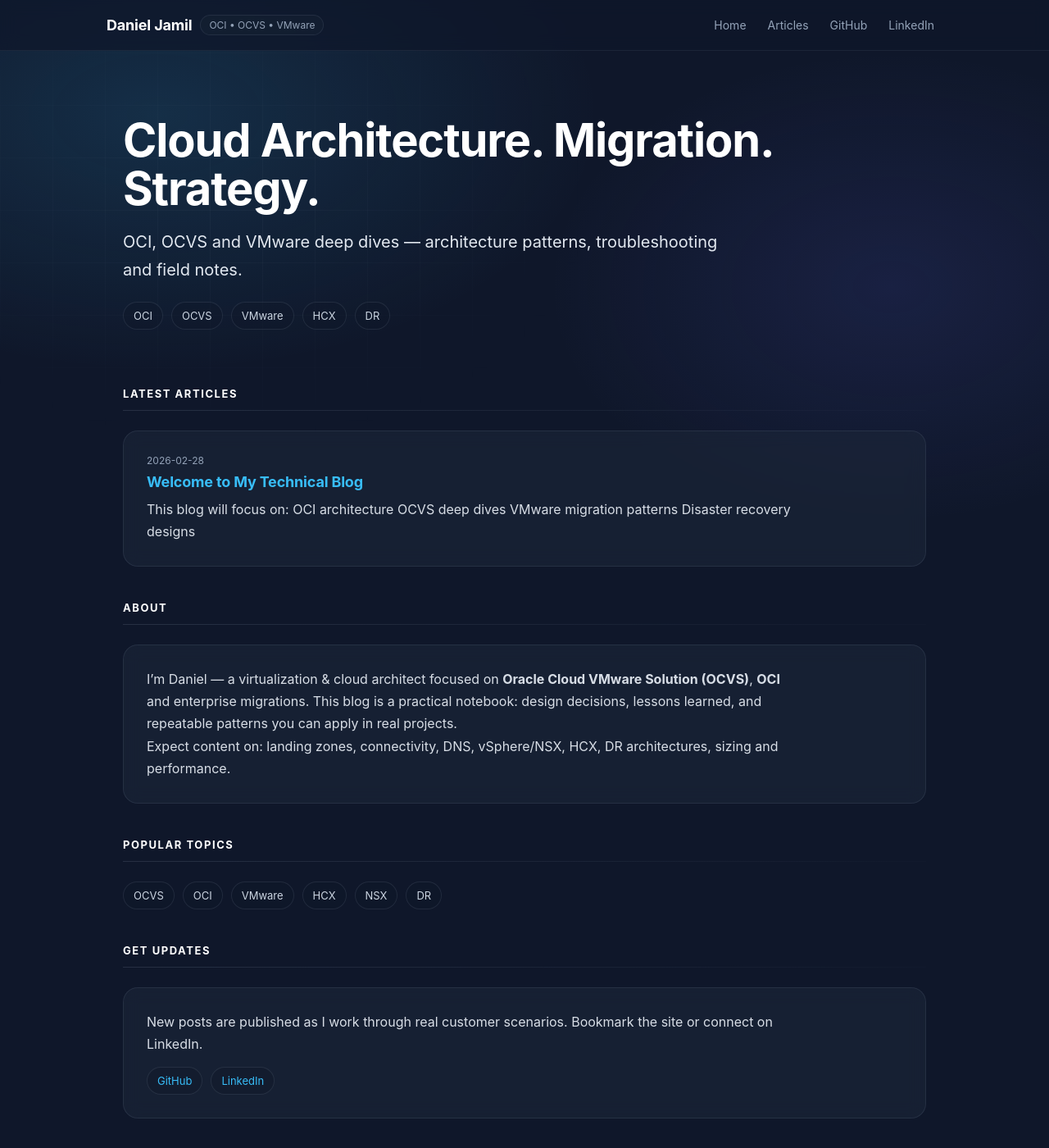
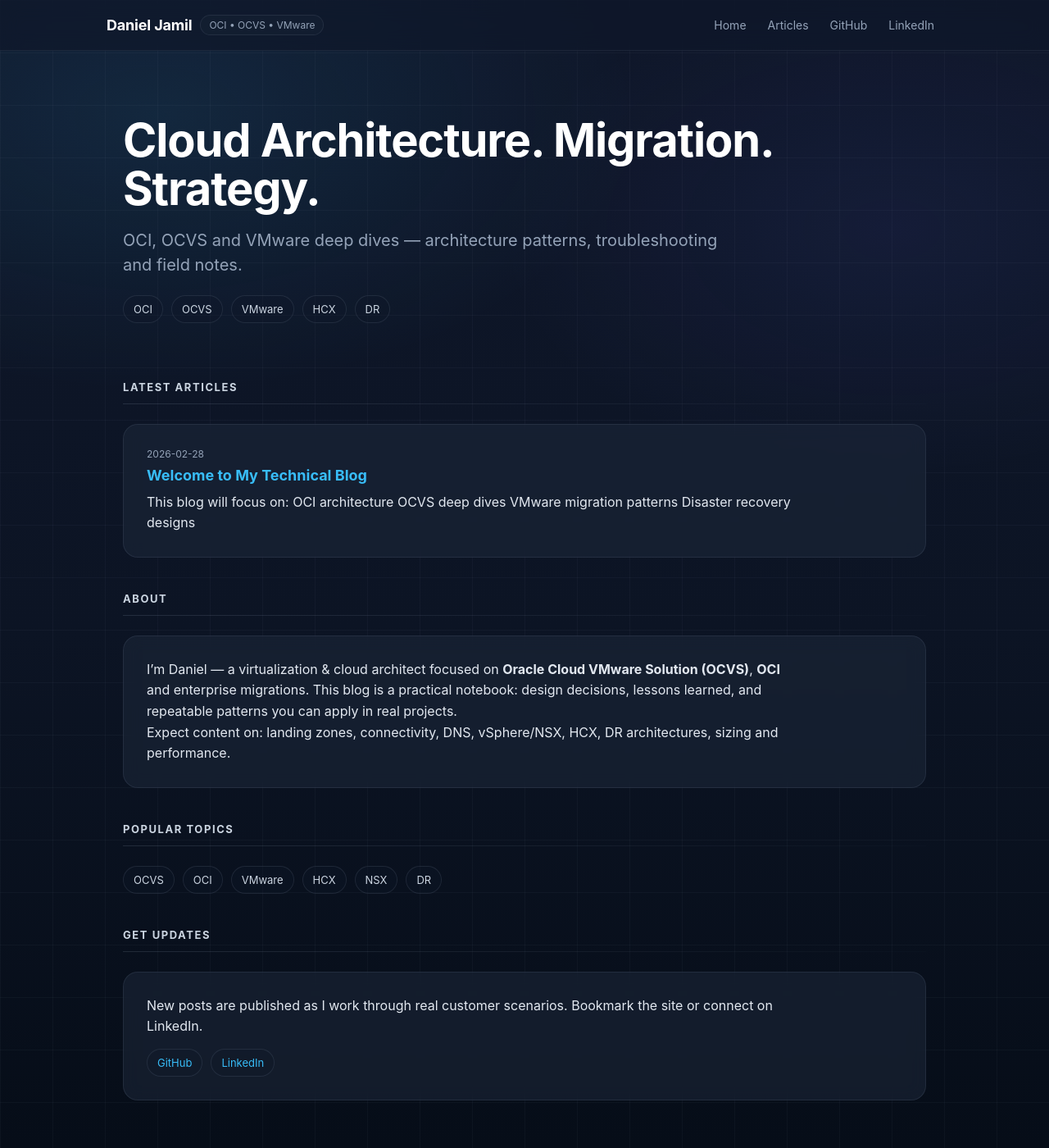
Before and after one commit to Daniel-Jamil/danieljamil.github.io, a Jekyll site: the page built from index.md, in a window 1280 px wide and 1400 px high. Shown: the whole window at 82% size. Built offline with Jekyll 4.4.1, drawn with Linux system fonts in a browser that asks for light colours.

Commit message:
Update style.css

```diff
--- a/assets/css/style.css
+++ b/assets/css/style.css
@@ -1,18 +1,26 @@
-/* ===== Base ===== */
+/* ===============================
+   Daniel Jamil — Dramatic Enterprise Dark Theme
+================================= */
+
 :root{
-  --bg: #0f172a;
+  --bg-top: #0f172a;
+  --bg-mid: #0c1424;
+  --bg-bottom: #060d18;
+
   --text: #e2e8f0;
   --muted: #94a3b8;
   --line: rgba(148,163,184,0.14);
   --card: rgba(30,41,59,0.55);
-  --card2: rgba(15,23,42,0.35);
   --accent: #38bdf8;
 }
 
 *{ box-sizing: border-box; }
 html, body{ height: 100%; }
 
-/* Layout: footer zawsze na dole */
+/* ===============================
+   Layout + Background
+================================= */
+
 body{
   margin: 0;
   min-height: 100vh;
@@ -23,51 +31,71 @@
   color: var(--text);
 
   background:
-    radial-gradient(900px 520px at 15% 10%, rgba(56,189,248,0.14), transparent 60%),
-    radial-gradient(760px 520px at 85% 25%, rgba(99,102,241,0.12), transparent 55%),
-    var(--bg);
+    /* subtle light top glow */
+    radial-gradient(900px 520px at 15% 10%, rgba(56,189,248,0.10), transparent 65%),
+    radial-gradient(800px 500px at 85% 20%, rgba(99,102,241,0.08), transparent 60%),
+
+    /* dramatic vertical depth */
+    linear-gradient(
+      to bottom,
+      var(--bg-top) 0%,
+      var(--bg-mid) 55%,
+      var(--bg-bottom) 100%
+    );
 }
 
-/* Subtelna siatka w tle */
+/* Subtle grid visible across page */
 body::before{
   content:"";
   position: fixed;
   inset: 0;
   pointer-events: none;
   z-index: 0;
+
   background-image:
-    linear-gradient(rgba(148,163,184,0.06) 1px, transparent 1px),
-    linear-gradient(90deg, rgba(148,163,184,0.06) 1px, transparent 1px);
+    linear-gradient(rgba(148,163,184,0.05) 1px, transparent 1px),
+    linear-gradient(90deg, rgba(148,163,184,0.05) 1px, transparent 1px);
   background-size: 64px 64px;
-  mask-image: radial-gradient(640px 420px at 22% 18%, #000, transparent 70%);
 }
 
-/* Wszystko nad tłem */
-.navbar, .container, .footer, main{ position: relative; z-index: 1; }
+/* Everything above background */
+.navbar, .container, .footer, main{
+  position: relative;
+  z-index: 1;
+}
 
 .main{ flex: 1; }
 
-/* Links (bez fioletowych visited) */
+/* ===============================
+   Links
+================================= */
+
 a{ color: var(--accent); text-decoration: none; }
 a:hover{ opacity: 0.95; }
 a:visited{ color: var(--accent); }
 
-/* Container */
+/* ===============================
+   Container
+================================= */
+
 .container{
   max-width: 1020px;
   margin: 0 auto;
   padding: 28px 20px;
 }
 
-/* ===== Navbar ===== */
+/* ===============================
+   Navbar
+================================= */
+
 .navbar{
   position: sticky;
   top: 0;
   z-index: 50;
   border-bottom: 1px solid rgba(148,163,184,0.10);
-  background: rgba(15,23,42,0.72);
-  backdrop-filter: blur(10px);
-  -webkit-backdrop-filter: blur(10px);
+  background: rgba(15,23,42,0.70);
+  backdrop-filter: blur(12px);
+  -webkit-backdrop-filter: blur(12px);
 }
 
 .nav-content{
@@ -119,9 +147,12 @@
   background: rgba(30,41,59,0.55);
 }
 
-/* ===== Hero ===== */
+/* ===============================
+   Hero
+================================= */
+
 .hero{
-  padding: 52px 0 28px 0; /* mniej pustki */
+  padding: 52px 0 28px 0;
 }
 
 .hero h1{
@@ -155,7 +186,7 @@
   border-radius: 999px;
   color: #cbd5e1;
   font-size: 13px;
-  transition: transform .15s ease, border-color .15s ease, background .15s ease, color .15s ease;
+  transition: transform .15s ease, border-color .15s ease, background .15s ease;
 }
 
 .badge:hover{
@@ -165,7 +196,10 @@
   color: var(--text);
 }
 
-/* ===== Sections ===== */
+/* ===============================
+   Sections
+================================= */
+
 .section-title{
   margin-top: 42px;
   margin-bottom: 14px;
@@ -185,11 +219,13 @@
   background: linear-gradient(90deg, rgba(148,163,184,0.18), rgba(148,163,184,0.02));
 }
 
-/* ===== Cards / Posts ===== */
+/* ===============================
+   Cards
+================================= */
+
 .post-card{
   background: var(--card);
   backdrop-filter: blur(10px);
-  -webkit-backdrop-filter: blur(10px);
   border: 1px solid rgba(148,163,184,0.12);
   padding: 28px;
   border-radius: 18px;
@@ -200,17 +236,16 @@
 .post-card:hover{
   transform: translateY(-4px);
   border-color: rgba(56,189,248,0.28);
-  box-shadow: 0 14px 46px rgba(0,0,0,0.42);
+  box-shadow: 0 18px 60px rgba(0,0,0,0.50);
 }
 
-/* Fix: linki w kartach nie fioletowe */
 .post-card a,
 .post-card a:visited{
   color: var(--accent);
 }
+
 .post-card a:hover{
-  color: var(--text);
-  opacity: 1;
+  color: #e2e8f0;
 }
 
 .post-meta{
@@ -222,39 +257,24 @@
 .post-card h3{
   margin: 0 0 10px 0;
   font-size: 18px;
-  letter-spacing: -0.01em;
 }
 
 .post-card p{
   margin: 0;
-  color: var(--text);
-  opacity: 0.95;
   line-height: 1.6;
   max-width: 78ch;
 }
 
-/* Typography inside content */
-.container h2, .container h3, .container h4{ color: #fff; }
-.container p{ color: var(--text); line-height: 1.7; }
+/* ===============================
+   Footer
+================================= */
 
-/* Utilities (optional) */
-.small-note{ color: var(--muted); font-size: 14px; }
-.muted{ color: var(--muted); }
-.lead{ color: var(--text); opacity: 0.92; line-height: 1.65; }
-.section-spacing{ margin-bottom: 10px; }
-
-.post-link{ color: var(--accent); }
-.post-link:hover{
-  text-decoration: underline;
-  text-decoration-color: rgba(56,189,248,0.55);
-  text-underline-offset: 3px;
-}
-
-/* ===== Footer ===== */
 .footer{
+  margin-top: 60px;
+  padding: 20px 0;
   border-top: 1px solid rgba(148,163,184,0.10);
-  padding: 22px 0;
-  margin-top: 40px;
+  background: rgba(15,23,42,0.65);
+  backdrop-filter: blur(10px);
 }
 
 .footer-content{
@@ -262,19 +282,28 @@
   justify-content: space-between;
   align-items: center;
   gap: 16px;
-  color: #94a3b8;
+  color: var(--muted);
   font-size: 12px;
 }
 
+.footer-links{
+  display: flex;
+  align-items: center;
+  gap: 10px;
+}
+
 .footer-links a{
-  color: #94a3b8;
-  text-decoration: none;
+  color: var(--muted);
 }
+
 .footer-links a:hover{
   color: #e2e8f0;
 }
 
-/* ===== Responsive ===== */
+/* ===============================
+   Responsive
+================================= */
+
 @media (max-width: 760px){
   .hero h1{ font-size: 40px; }
   .hero p{ font-size: 17px; }
@@ -284,8 +313,8 @@
 }
 
 @media (max-width: 640px){
-  .hero h1{ font-size: 38px; }
-  .hero{ padding: 50px 0 30px; }
-  .nav-content{ gap: 12px; }
-  .footer-content{ flex-direction: column; align-items: flex-start; }
+  .footer-content{
+    flex-direction: column;
+    align-items: flex-start;
+  }
 }
```
